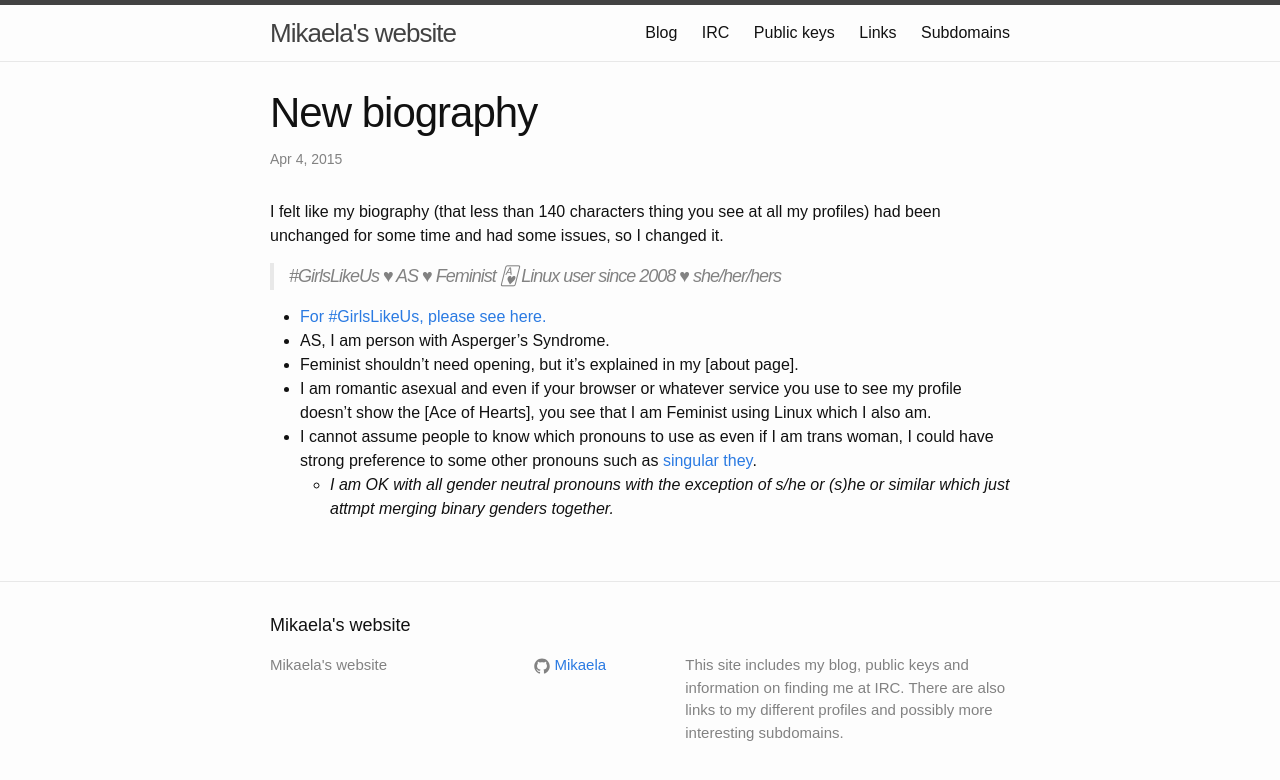
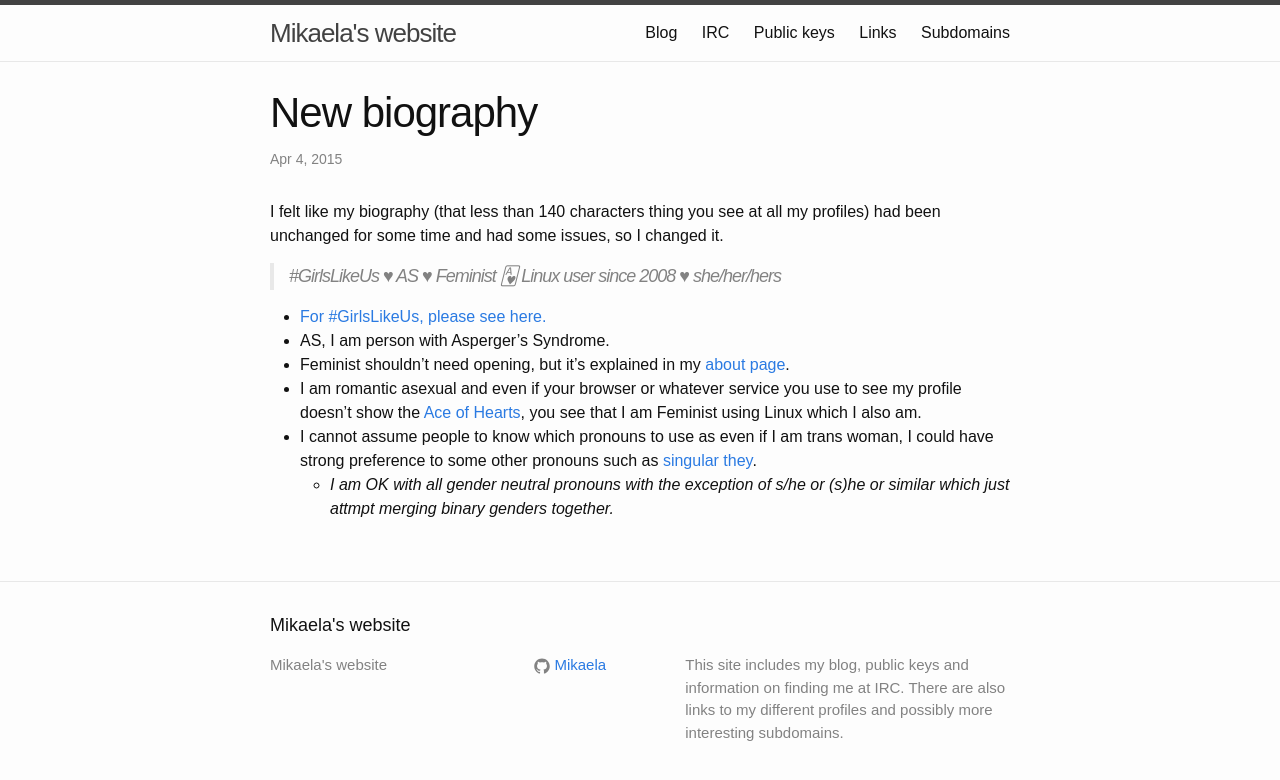
Before and after one commit to Mikaela/mikaela.github.io, a Jekyll site: the page built from _posts/2015-04-04-new-bio.md, in a window 1280 px wide. Shown: the top 780 px of the page. Built offline with Jekyll 4.4.1, drawn with Linux system fonts in a browser that asks for light colours; Markdown is read by kramdown in place of the engine named in the settings; comment, search, counter and statistics services are not loaded; some of the changed lines change nothing that is shown.

Commit message:
blog: add links to new bio
I always forget this small detail...

```diff
--- a/_posts/2015-04-04-new-bio.md
+++ b/_posts/2015-04-04-new-bio.md
@@ -24,3 +24,6 @@ I changed it.
     * *I am OK with all gender neutral pronouns with the exception of
        s/he or (s)he or similar which just attmpt merging binary genders
        together.*
+
+[about page]:../../../../about.html
+[Ace of Hearts]:http://www.asexuality.org/wiki/index.php?title=Asexual_slang#Ace
```
